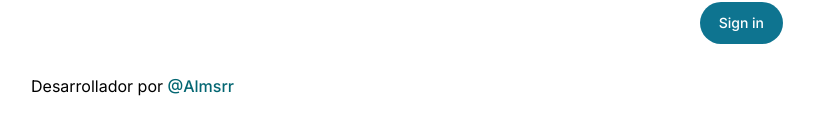
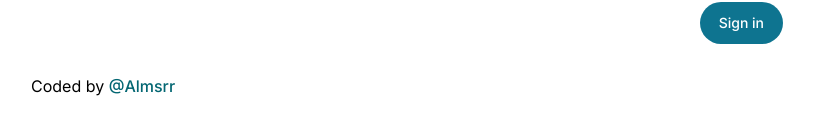
Before and after one commit to microboxlabs/nextjs-logs-manager, a Next.js app in the folder nextjs-logs-manager/: page /sign-in in a window 1280 px wide. Shown: the part 510-644 px from the top of the page, without its empty margins (113-927 px from the left). Built offline with nearby package versions, Linux system fonts and the light colour scheme.

Commit message:
Translate Footer

```diff
--- a/nextjs-logs-manager/app/components/Footer.tsx
+++ b/nextjs-logs-manager/app/components/Footer.tsx
@@ -4,7 +4,7 @@ export default function Footer() {
       <div className="container">
         <div className="flex h-[100px] items-center pb-8 pt-4">
           <p>
-            Desarrollador por{" "}
+            Coded by{" "}
             <a
               target="_blank"
               href="https://github.com/almsrr"
```
